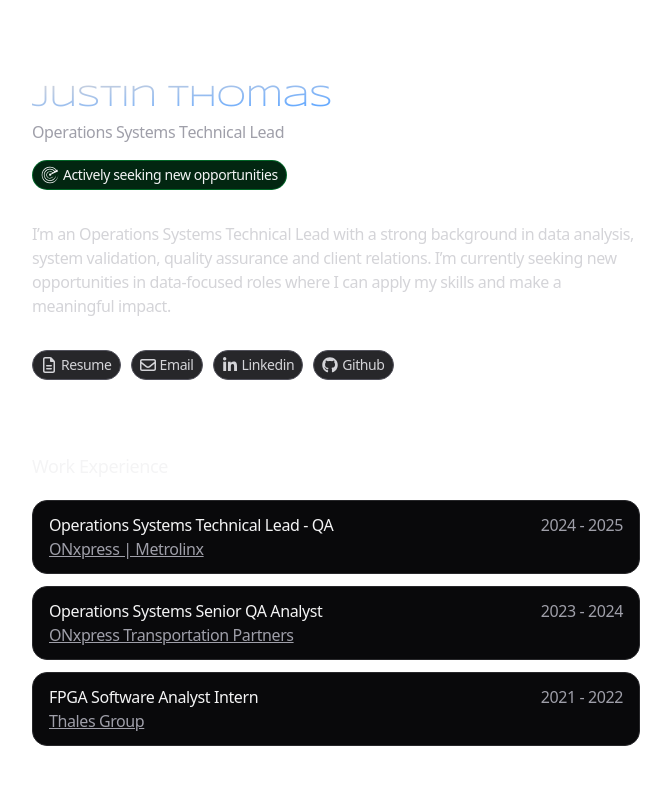
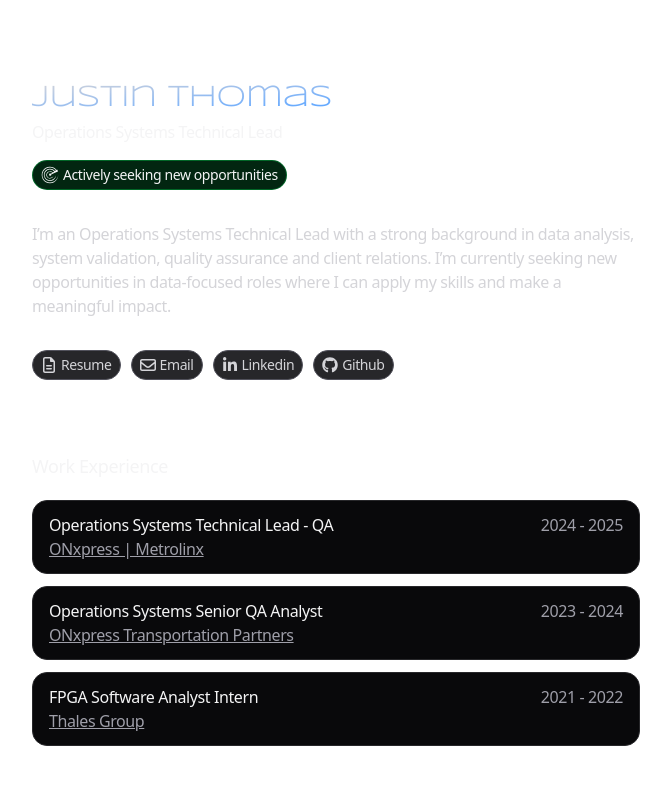
Before and after one commit to JustinT-compsci/portfolioV2, a Next.js app: page / in a window 1280 px wide. Shown: the top 800 px of the page, without its empty margins (304-975 px from the left). Built offline with nearby package versions, Linux system fonts and the light colour scheme.

Commit message:
resume update

```diff
--- a/app/header.tsx
+++ b/app/header.tsx
@@ -36,7 +36,7 @@
             Justin Thomas
           </Link>
         </div>
-        <TextEffect
+        {/* <TextEffect
           as="p"
           preset="fade"
           per="char"
@@ -44,7 +44,10 @@
           delay={0.5}
         >
           Operations Systems Technical Lead
-        </TextEffect>
+        </TextEffect> */}
+        <div className='text-zinc-100'>
+          Operations Systems Technical Lead
+        </div>
         <motion.main
           className="space-y-24"
           variants={VARIANTS_CONTAINER}
```
Also changed, not shown: 1 other file (tests, documents, lock files or other folders).
